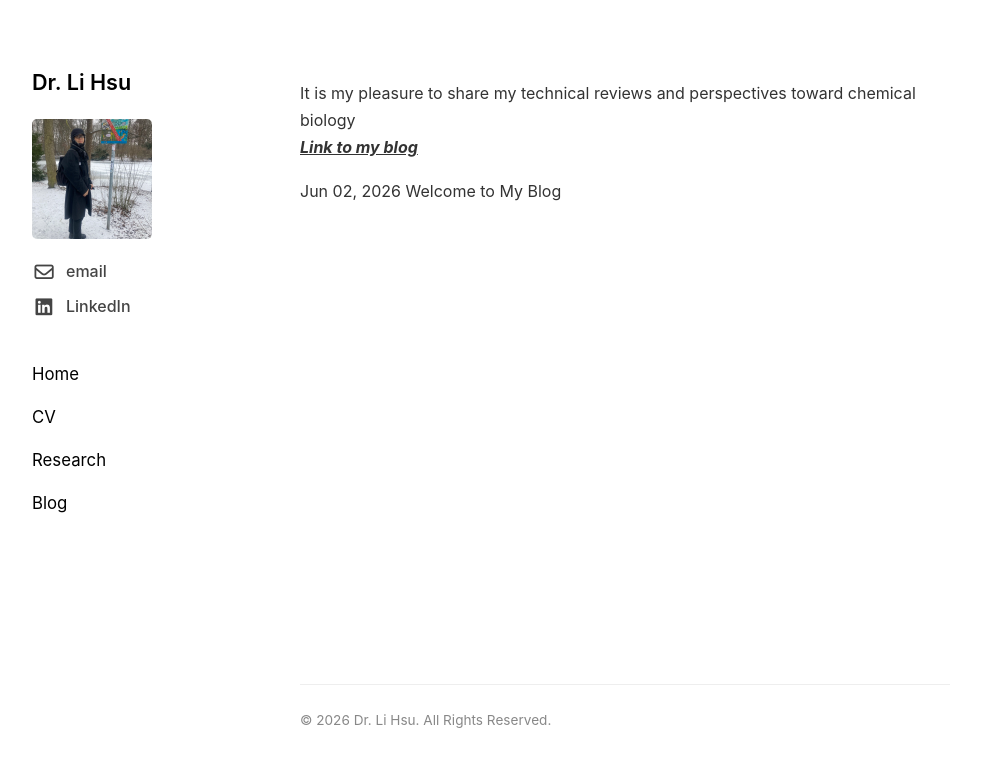
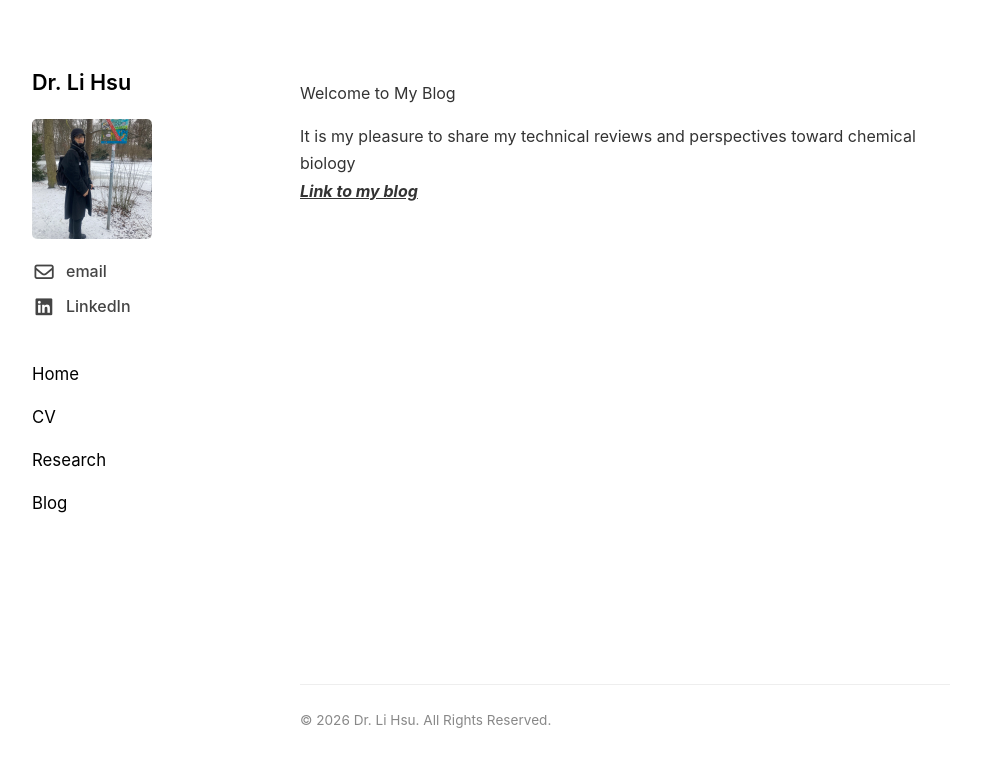
Before and after one commit to lorenzlhsu/lorenzlhsu.github.io, a Jekyll site: the page built from blog.md, in a window 1280 px wide. Shown: the top 767 px of the page, without its empty margins (133-1114 px from the left). Built offline with Jekyll 4.4.1, drawn with Linux system fonts in a browser that asks for light colours.

Commit message:
Update blog.md

```diff
--- a/blog.md
+++ b/blog.md
@@ -3,14 +3,12 @@ layout: default
 title: Blog
 ---
 
-It is my pleasure to share my technical reviews and perspectives toward chemical biology<br>
-<a href="https://junction715.substack.com/?utm_campaign=profile_chips" target="_blank" style="color: #333; text-decoration: underline;"><strong><em>Link to my blog</em></strong></a>
-
-
 
 {% for post in site.posts %}
 
-  {{ post.date | date: "%b %d, %Y" }}
   {{ post.title }}
 
 {% endfor %}
+
+It is my pleasure to share my technical reviews and perspectives toward chemical biology<br>
+<a href="https://junction715.substack.com/?utm_campaign=profile_chips" target="_blank" style="color: #333; text-decoration: underline;"><strong><em>Link to my blog</em></strong></a>
```
